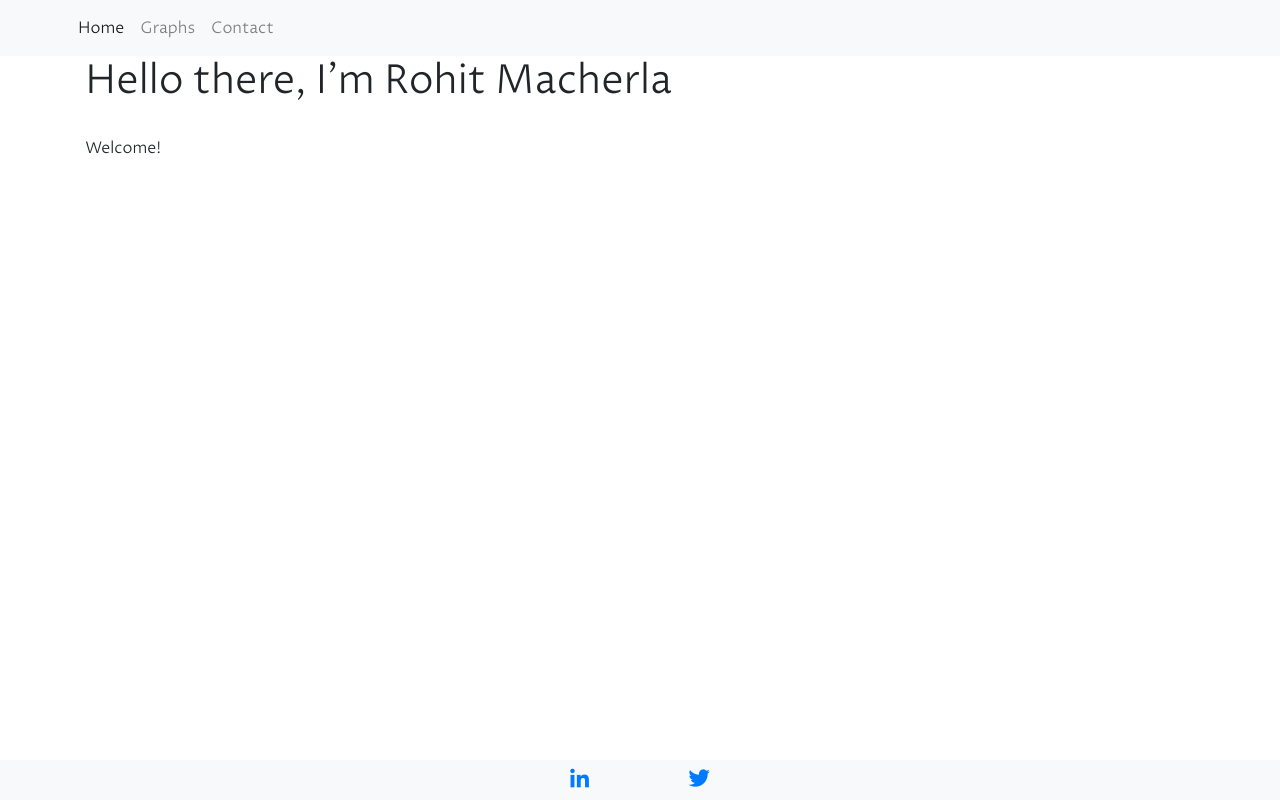
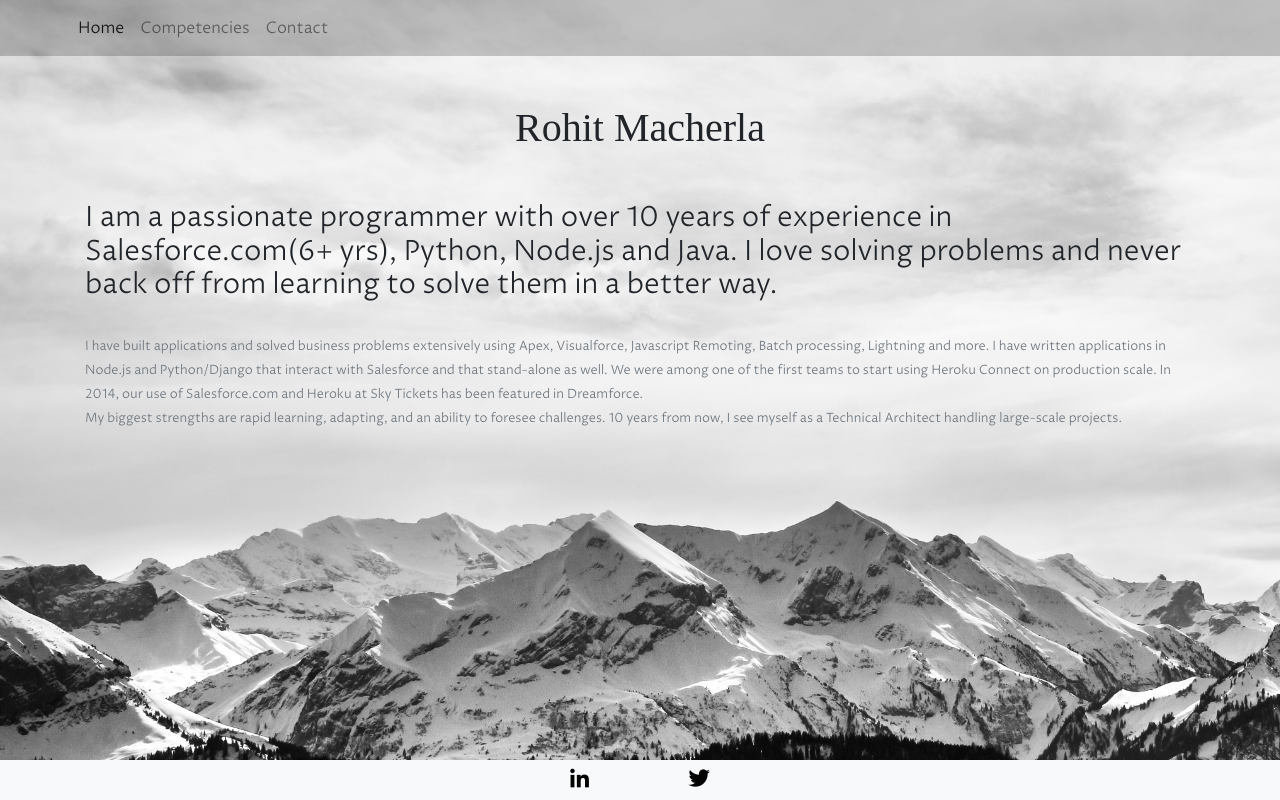
Before and after one commit to markgarg/mycv-manager, a Django app: page / in a window 1280 px wide. Run offline with Django 3.2, Linux system fonts and the light colour scheme; data that the repository does not hold is empty; parts of the project's set-up code (start-up, migrations or seed data) failed here and were passed over; some libraries are stand-ins or nearby versions; some web fonts are replaced.

Commit message:
Added background image, playing with content and competencies

```diff
--- a/base/static/css/base_styles.css
+++ b/base/static/css/base_styles.css
@@ -1,8 +1,23 @@
+html, body { min-height: 100%; }
 body {
   font-family: proza_librelight, sans-serif;
+  background-image: url('../images/adventure-alpine-background-355770.jpg');
+  background-repeat:no-repeat;
+  background-size:cover;
 }
-
+h1 {
+  font-family: tallysregular, serif;
+}
 .my-navbar-footer {
   display: inline-block;
   text-align: center;
 }
+.navbar.transparent {
+  background: rgba(0,0,0,0.2);
+}
+.my-main-header {
+  text-align: center;
+}
+.my-footer-item {
+  color: black;
+}
--- a/base/static/css/fonts.css
+++ b/base/static/css/fonts.css
@@ -10,10 +10,6 @@
     font-style: normal;
 
 }
-
-
-
-
 @font-face {
     font-family: 'proza_librebold_italic';
     src: url('../fonts/proza-libre/prozalibre-bolditalic-webfont.woff2') format('woff2'),
@@ -22,10 +18,6 @@
     font-style: normal;
 
 }
-
-
-
-
 @font-face {
     font-family: 'proza_libreextrabold';
     src: url('../fonts/proza-libre/prozalibre-extrabold-webfont.woff2') format('woff2'),
@@ -34,10 +26,6 @@
     font-style: normal;
 
 }
-
-
-
-
 @font-face {
     font-family: 'proza_libreextrabold_italic';
     src: url('../fonts/proza-libre/prozalibre-extrabolditalic-webfont.woff2') format('woff2'),
@@ -46,10 +34,6 @@
     font-style: normal;
 
 }
-
-
-
-
 @font-face {
     font-family: 'proza_libreitalic';
     src: url('../fonts/proza-libre/prozalibre-italic-webfont.woff2') format('woff2'),
@@ -58,10 +42,6 @@
     font-style: normal;
 
 }
-
-
-
-
 @font-face {
     font-family: 'proza_librelight';
     src: url('../fonts/proza-libre/prozalibre-light-webfont.woff2') format('woff2'),
@@ -70,10 +50,6 @@
     font-style: normal;
 
 }
-
-
-
-
 @font-face {
     font-family: 'proza_librelight_italic';
     src: url('../fonts/proza-libre/prozalibre-lightitalic-webfont.woff2') format('woff2'),
@@ -82,10 +58,6 @@
     font-style: normal;
 
 }
-
-
-
-
 @font-face {
     font-family: 'proza_libremedium';
     src: url('../fonts/proza-libre/prozalibre-medium-webfont.woff2') format('woff2'),
@@ -94,10 +66,6 @@
     font-style: normal;
 
 }
-
-
-
-
 @font-face {
     font-family: 'proza_libremedium_italic';
     src: url('../fonts/proza-libre/prozalibre-mediumitalic-webfont.woff2') format('woff2'),
@@ -106,10 +74,6 @@
     font-style: normal;
 
 }
-
-
-
-
 @font-face {
     font-family: 'proza_libreregular';
     src: url('../fonts/proza-libre/prozalibre-regular-webfont.woff2') format('woff2'),
@@ -118,10 +82,6 @@
     font-style: normal;
 
 }
-
-
-
-
 @font-face {
     font-family: 'proza_libresemibold';
     src: url('../fonts/proza-libre/prozalibre-semibold-webfont.woff2') format('woff2'),
@@ -130,10 +90,6 @@
     font-style: normal;
 
 }
-
-
-
-
 @font-face {
     font-family: 'proza_libresemibold_italic';
     src: url('../fonts/proza-libre/prozalibre-semibolditalic-webfont.woff2') format('woff2'),
@@ -142,3 +98,11 @@
     font-style: normal;
 
 }
+
+@font-face {
+    font-family: 'tallysregular';
+    src: url('tallys_15-webfont.woff2') format('woff2'),
+         url('tallys_15-webfont.woff') format('woff');
+    font-weight: normal;
+    font-style: normal;
+}
--- a/base/templates/base/base.html
+++ b/base/templates/base/base.html
@@ -15,12 +15,12 @@
 	</head>
 	<body>
 		<header class="">
-			<nav class="navbar sticky-top navbar-expand navbar-light bg-light">
+			<nav class="navbar transparent sticky-top navbar-expand navbar-light">
 				<div class="container">
 					<div class="collapse navbar-collapse">
 						<div class="navbar-nav">
-							<a class="nav-item nav-link active" href="#">Home</a>
-							<a class="nav-item nav-link" href="#">Graphs</a>
+							<a class="nav-item nav-link active" href="/">Home</a>
+							<a class="nav-item nav-link" href="{% url 'competency_list' %}">Competencies</a>
 							<a class="nav-item nav-link" href="#">Contact</a>
 						</div>
 					</div>
@@ -29,16 +29,14 @@
 		</header>
 		<div class="container">
 			<div class="row">
-				<div class="col-md-8">
-					{% block content %}
-					{% endblock %}
-				</div>
+				{% block content %}
+				{% endblock %}
 			</div>
 		</div>
 		<footer>
 			<nav class="my-navbar-footer navbar fixed-bottom navbar-light bg-light">
-				<a class="nav-item m-5" href="https://www.linkedin.com/in/rohit-macherla-0b89077" target="_blank"><i class="fab fa-linkedin-in fa-lg"></i></a>
-				<a class="nav-item m-5" href="https://twitter.com/mrohitkunal" target="_blank"><i class="fab fa-twitter fa-lg"></i></a>
+				<a class="nav-item m-5 my-footer-item" href="https://www.linkedin.com/in/rohit-macherla-0b89077" target="_blank"><i class="fab fa-linkedin-in fa-lg"></i></a>
+				<a class="nav-item m-5 my-footer-item" href="https://twitter.com/mrohitkunal" target="_blank"><i class="fab fa-twitter fa-lg"></i></a>
 			</nav>
 		</footer>
 	</body>
--- a/base/templates/base/index.html
+++ b/base/templates/base/index.html
@@ -1,15 +1,17 @@
 {% extends 'base/base.html' %}
-
 {% block content %}
-	<h1>Hello there, I'm Rohit Macherla</h1>
-	<br />
-	{% if competencies %}
-		<ul>
-			{% for competency in competencies %}
-				<li><a href="/competency/{{ competency.id }}/">{{ competency }}</a></li>
-			{% endfor %}
-		</ul>
-	{% else %}
-		<p>Welcome!</p>
-	{% endif %}
+	<div class="col-sm">
+		<h1 class="my-main-header mt-5">Rohit Macherla</h1>
+		<br />
+		<p>
+			<h3>I am a passionate programmer with over 10 years of experience in Salesforce.com(6+ yrs), Python, Node.js and Java. I love solving problems and never back off from learning to solve them in a better way.
+			</h3>
+			<br />
+			<small class="text-muted">
+			I have built applications and solved business problems extensively using Apex, Visualforce, Javascript Remoting, Batch processing, Lightning and more. I have written applications in Node.js and Python/Django that interact with Salesforce and that stand-alone as well. We were among one of the first teams to start using Heroku Connect on production scale. In 2014, our use of Salesforce.com and Heroku at Sky Tickets has been featured in Dreamforce.
+			<br />
+			My biggest strengths are rapid learning, adapting, and an ability to foresee challenges. 10 years from now, I see myself as a Technical Architect handling large-scale projects.
+			</small>
+		</p>
+	</div>
 {% endblock %}
--- a/base/urls.py
+++ b/base/urls.py
@@ -5,6 +5,7 @@
 urlpatterns = [
     # ex: /
     path('', views.index, name='base'),
+    path('competencies/', views.competency_list, name='competency_list'),
     # ex: /competency/1
     path('competency/<int:competency_id>/', views.competency_detail,
          name='competency_detail')
--- a/base/views.py
+++ b/base/views.py
@@ -5,10 +5,15 @@
 
 def index(request):
     """Home page."""
+    return render(request, 'base/index.html', {})
+
+
+def competency_list(request):
+    """Home page."""
     competencies = Competency.objects.order_by('used_from_date')
     context = {'competencies': competencies}
 
-    return render(request, 'base/index.html', context)
+    return render(request, 'base/competency_list.html', context)
 
 
 def competency_detail(request, competency_id):
```
Also changed, not shown: base/templates/base/competency_list.html (added, +12 -0 lines), base/static/fonts/tallys/tallys_15-webfont.woff (added), base/static/fonts/tallys/tallys_15-webfont.woff2 (added), base/static/images/adventure-alpine-background-355770.jpg (added).
